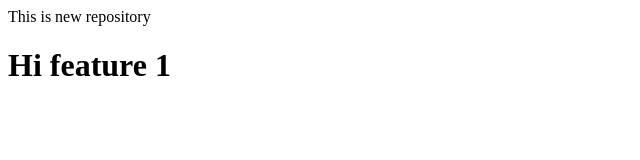
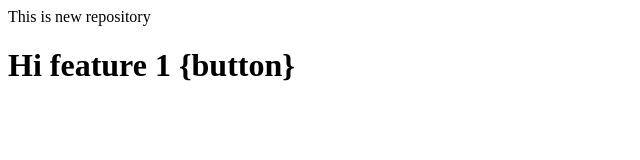
Before and after one commit to anilkumar9542/localrepo, a plain HTML site: page index.html in a window 1280 px wide. Shown: the whole page, without its empty margins (0-640 px from the left). Drawn offline with Linux system fonts and the light colour scheme.

```diff
--- a/index.html
+++ b/index.html
@@ -1,2 +1,2 @@
 <p>This is new repository</p>
-<h1>Hi feature 1</h1>
+<h1>Hi feature 1 {button}</h1>
```
